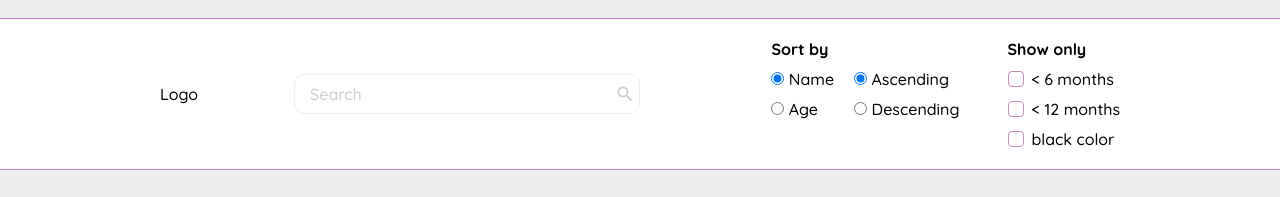
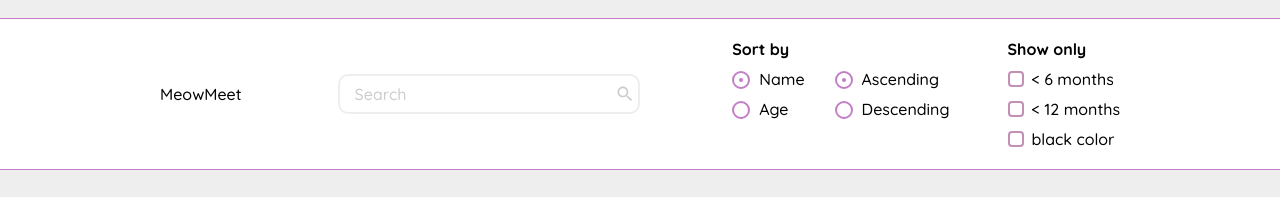
Before and after one commit to ivandev314/cat_project, a Vue app: page / in a window 1280 px wide. Shown: the part 382-579 px from the top of the page. Built offline with nearby package versions, Linux system fonts and the light colour scheme.

Commit message:
Style radio buttons and modals

```diff
--- a/src/components/ActionBar.vue
+++ b/src/components/ActionBar.vue
@@ -26,7 +26,7 @@ export default {
 <template>
   <div class="action_bar">
     <div class="action_bar__logo_and_search">
-      <p>Logo</p>
+      <p>MeowMeet</p>
       <Search @searchTermChanged="onSearchTermChanged" />
     </div>
     <div class="action_bar__sort_and_filter">
--- a/src/components/ActionBar/Filter.vue
+++ b/src/components/ActionBar/Filter.vue
@@ -85,7 +85,7 @@ label {
     cursor: pointer;
     vertical-align: text-top;
     height: 16px;
-    border: 1px solid $primary;
+    border: 2px solid $primary;
     width: 16px;
     opacity: 0.5;
     appearance: none;
--- a/src/components/ActionBar/Search.vue
+++ b/src/components/ActionBar/Search.vue
@@ -40,7 +40,7 @@ export default {
   input {
     height: 40px;
     padding: 15px;
-    border: 1px solid $grey;
+    border: 2px solid $grey;
     font-size: 16px;
     border-radius: 10px;
     width: 100%;
--- a/src/components/ActionBar/Sort.vue
+++ b/src/components/ActionBar/Sort.vue
@@ -22,50 +22,55 @@ export default {
     <div class="sort__xy">
       <div class="sort__group">
         <div class="sort__group__buttons">
-          <label>
           <input
             type="radio"
             name="sort_by"
             value="name"
             @change="onSortChanged(sort)"
             v-model="sort.sortType"
+            id="name"
           />
-            Name</label
-          >
-          <label>
+          <label class="radio circle" for="name">
+            <span class="big"> <span class="small"></span> </span>Name
+          </label>
           <input
             type="radio"
             name="sort_by"
             value="age"
             @change="onSortChanged(sort)"
             v-model="sort.sortType"
+            đ
+            id="age"
           />
-            Age</label
-          >
+          <label class="radio circle" for="age">
+            <span class="big"> <span class="small"></span> </span>Age
+          </label>
         </div>
       </div>
       <div class="sort__group">
         <div class="sort__group__buttons">
-          <label>
           <input
             type="radio"
             name="sort_direction"
             value="asc"
             @change="onSortChanged(sort)"
             v-model="sort.sortDirection"
+            id="ascending"
           />
-            Ascending</label
-          >
-          <label>
+          <label class="radio circle" for="ascending">
+            <span class="big"> <span class="small"></span> </span>Ascending
+          </label>
           <input
             type="radio"
             name="sort_direction"
             value="desc"
             @change="onSortChanged(sort)"
             v-model="sort.sortDirection"
+            id="descending"
           />
-            Descending</label
-          >
+          <label class="radio circle" for="descending">
+            <span class="big"> <span class="small"></span> </span>Descending
+          </label>
         </div>
       </div>
     </div>
@@ -98,4 +103,46 @@ export default {
     }
   }
 }
+
+input {
+  display: none;
+}
+
+label {
+  display: inline-block;
+  margin-right: 10px;
+}
+
+span {
+  &.big {
+    border-radius: 50% 50% 50% 50%;
+    display: inline-block;
+    height: 12px;
+    margin-bottom: -12px;
+    margin-right: 9px;
+    padding: 50px;
+    position: relative;
+    top: -8px;
+    width: 12px;
+  }
+  &.small {
+    border-radius: 50% 50% 50% 50%;
+    display: block;
+    height: 100%;
+    transition: background 0.4s ease 0s;
+    width: 100%;
+  }
+}
+
+.circle .big {
+  cursor: pointer;
+  height: 18px;
+  width: 18px;
+  padding: 5px;
+  border: 2px solid $secondary;
+}
+
+input[type="radio"]:checked + label.circle span.small {
+  background-color: $secondary;
+}
 </style>
--- a/src/components/Modal/ConfirmationModal.vue
+++ b/src/components/Modal/ConfirmationModal.vue
@@ -37,6 +37,7 @@ export default {
 </template>
 
 <style lang="scss" scoped>
+@import "@/assets/style/_variables";
 .confirmation_modal {
   display: flex;
   flex-direction: column;
@@ -56,15 +57,13 @@ export default {
 
       &:hover {
         cursor: pointer;
+        box-shadow: 0 0 5px 2px $primary;
       }
     }
 
     &__yes {
-      background-color: lightgreen;
-    }
-
-    &__no {
-      background-color: red;
+      background-color: $primary;
+      color: white;
     }
   }
 }
--- a/src/components/Modal/Modal.vue
+++ b/src/components/Modal/Modal.vue
@@ -50,11 +50,12 @@ export default {
 
 .modal {
   background-color: #fff;
-  border-radius: 5px;
+  border-radius: 1rem;
   box-shadow: 0px 2px 8px rgba(0, 0, 0, 0.3);
   max-width: 90%;
   max-height: 90%;
   overflow: auto;
+  /* padding: 1rem 3rem; */
 }
 
 .modal-header {
@@ -62,7 +63,6 @@ export default {
   justify-content: flex-end;
   align-items: center;
   padding: 0.5rem 1rem;
-  border-bottom: 1px solid #ddd;
 }
 
 .modal-header .modal-close {
@@ -74,7 +74,7 @@ export default {
 }
 
 .modal-body {
-  padding: 1rem;
+  padding: 0 3rem 3rem;
 }
 
 .modal-footer {
--- a/src/components/Modal/PreviewModal.vue
+++ b/src/components/Modal/PreviewModal.vue
@@ -25,7 +25,7 @@ export default {
   <div class="preview_modal">
     <img src="@/assets/images/cat.jpg" alt="cat" class="preview_modal__img" />
     <div class="preview_modal__info">
-      <div>
+      <div class="z">
         <h2>{{ activeItem?.name }}</h2>
         <p>{{ activeItem?.color }} / {{ activeItem?.age }} months</p>
       </div>
@@ -35,6 +35,7 @@ export default {
 </template>
 
 <style lang="scss" scoped>
+@import "@/assets/style/_variables";
 .preview_modal {
   display: flex;
   flex-direction: column;
@@ -42,8 +43,15 @@ export default {
 
   &__info {
     display: flex;
+    flex-direction: column;
     justify-content: space-between;
-    align-items: center;
+    gap: 1rem;
+
+    .z {
+      display: flex;
+      justify-content: space-between;
+      align-items: center;
+    }
   }
 
   &__img {
```
Lines whose indentation alone changed are shown as unchanged.
